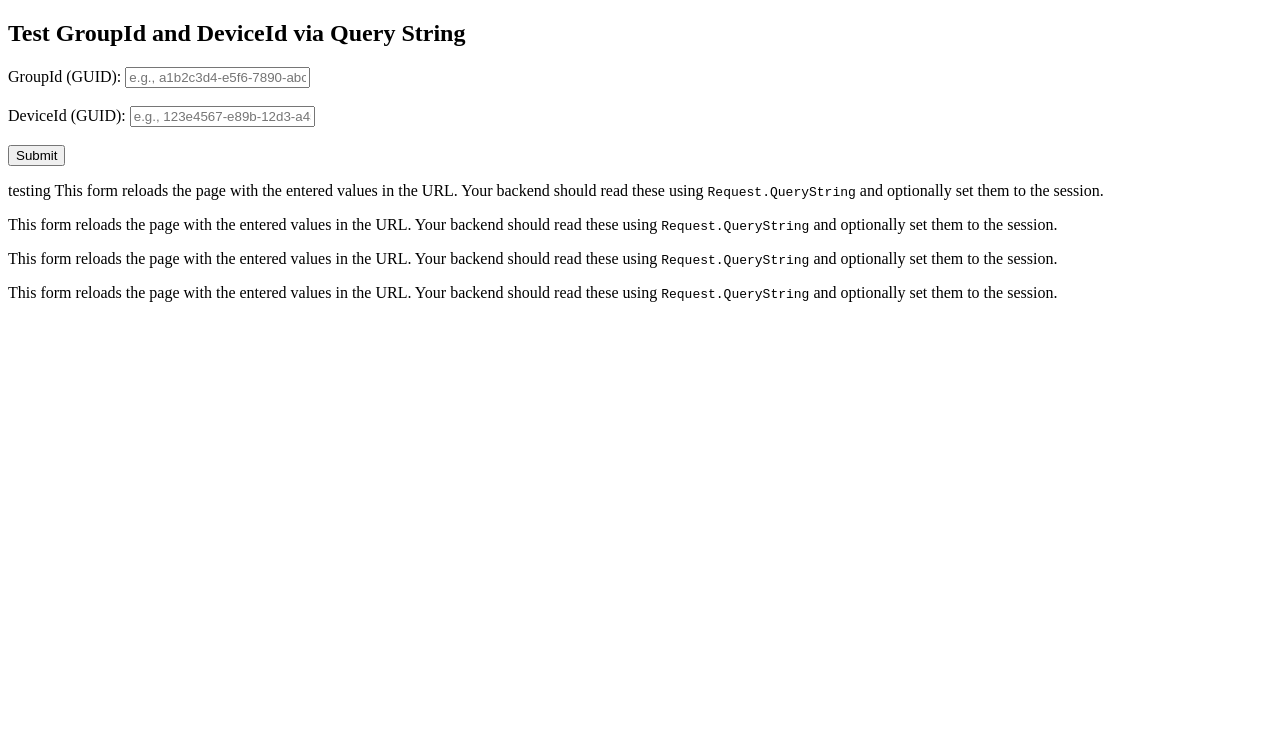
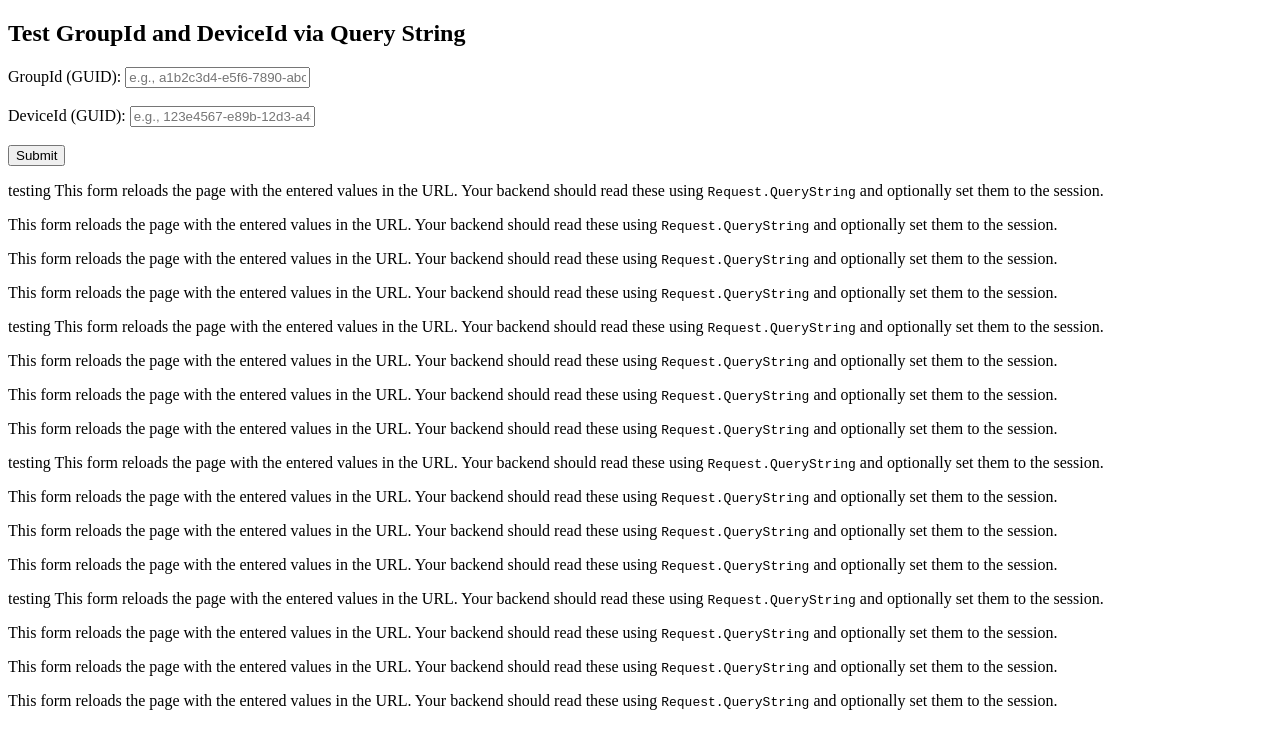
Before and after one commit to RefaatMans/testing, a plain HTML site: page test.html in a window 1280 px wide. Drawn offline with Linux system fonts and the light colour scheme.

Commit message:
Updated test HTML page on new pranch for PR

```diff
--- a/test.html
+++ b/test.html
@@ -20,5 +20,17 @@
     <p> This form reloads the page with the entered values in the URL. Your backend should read these using <code>Request.QueryString</code> and optionally set them to the session.</p>
     <p> This form reloads the page with the entered values in the URL. Your backend should read these using <code>Request.QueryString</code> and optionally set them to the session.</p>
     <p> This form reloads the page with the entered values in the URL. Your backend should read these using <code>Request.QueryString</code> and optionally set them to the session.</p>
+    <p><span>testing</span> This form reloads the page with the entered values in the URL. Your backend should read these using <code>Request.QueryString</code> and optionally set them to the session.</p>
+    <p> This form reloads the page with the entered values in the URL. Your backend should read these using <code>Request.QueryString</code> and optionally set them to the session.</p>
+    <p> This form reloads the page with the entered values in the URL. Your backend should read these using <code>Request.QueryString</code> and optionally set them to the session.</p>
+    <p> This form reloads the page with the entered values in the URL. Your backend should read these using <code>Request.QueryString</code> and optionally set them to the session.</p>
+    <p><span>testing</span> This form reloads the page with the entered values in the URL. Your backend should read these using <code>Request.QueryString</code> and optionally set them to the session.</p>
+    <p> This form reloads the page with the entered values in the URL. Your backend should read these using <code>Request.QueryString</code> and optionally set them to the session.</p>
+    <p> This form reloads the page with the entered values in the URL. Your backend should read these using <code>Request.QueryString</code> and optionally set them to the session.</p>
+    <p> This form reloads the page with the entered values in the URL. Your backend should read these using <code>Request.QueryString</code> and optionally set them to the session.</p>
+    <p><span>testing</span> This form reloads the page with the entered values in the URL. Your backend should read these using <code>Request.QueryString</code> and optionally set them to the session.</p>
+    <p> This form reloads the page with the entered values in the URL. Your backend should read these using <code>Request.QueryString</code> and optionally set them to the session.</p>
+    <p> This form reloads the page with the entered values in the URL. Your backend should read these using <code>Request.QueryString</code> and optionally set them to the session.</p>
+    <p> This form reloads the page with the entered values in the URL. Your backend should read these using <code>Request.QueryString</code> and optionally set them to the session.</p>
 </body>
 </html>
```
